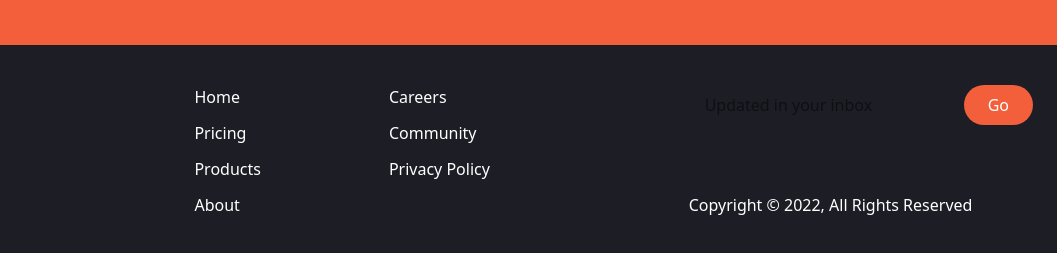
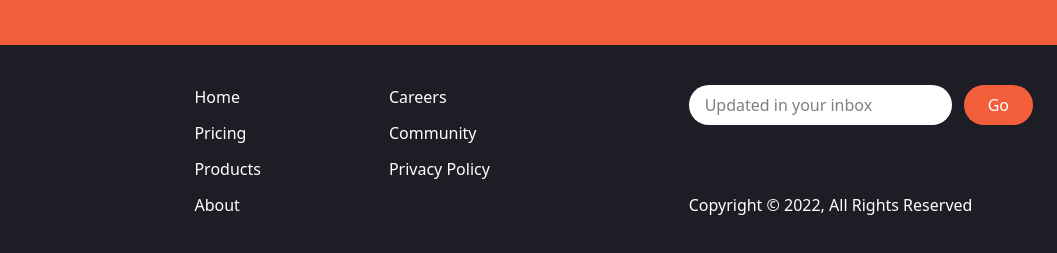
Before and after one commit to ArnaudHalvick/tailwind-css-page, a website: page src/index.html in a window 1280 px wide. Shown: the part 1878-2131 px from the top of the page, 223-1280 px from the left. Drawn offline with Linux system fonts and the light colour scheme.

Commit message:
Add missing bg-white on input

```diff
--- a/src/index.html
+++ b/src/index.html
@@ -327,7 +327,7 @@
             <div class="flex space-x-3">
               <input
                 type="text"
-                class="flex-1 px-4 rounded-full focus:outline-none"
+                class="flex-1 px-4 rounded-full focus:outline-none bg-white"
                 placeholder="Updated in your inbox"
               />
               <button
```
